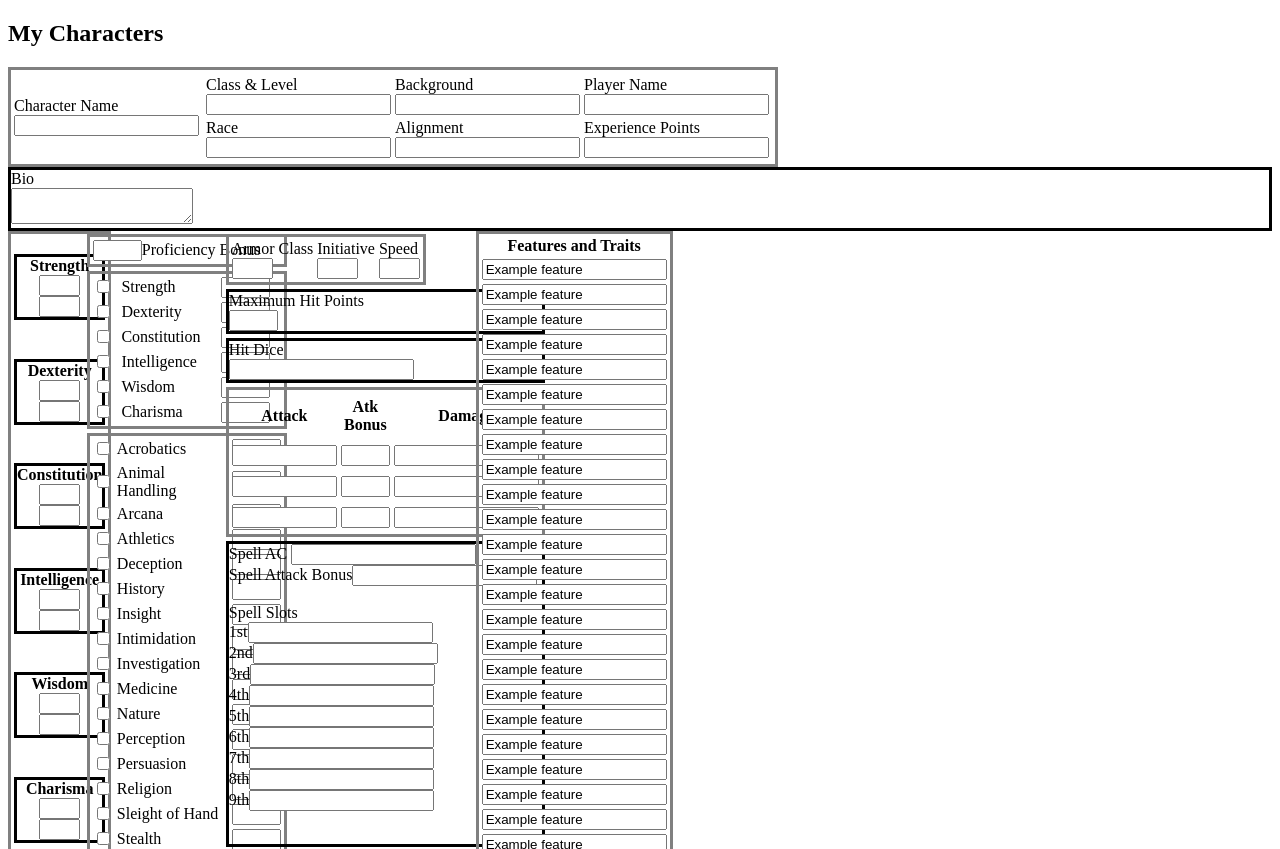
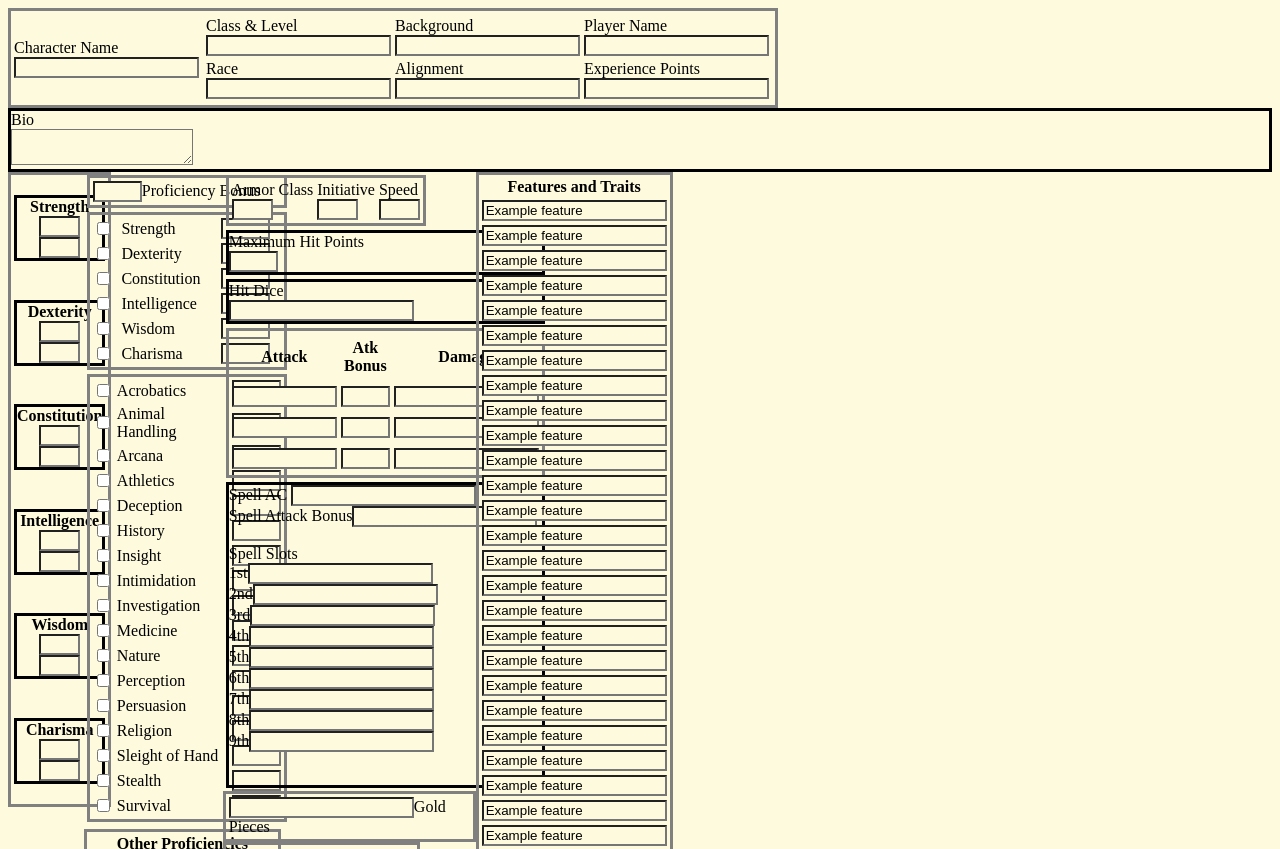
Before and after one commit to blukatdevelopment/dndutils, a Flask app: template web/templates/view_character.html in a window 1280 px wide. Shown: the top 849 px of the page. Run offline with Flask 2, Linux system fonts and the light colour scheme; the template is opened without the code that fills it, so the values that code supplies are empty.

Commit message:
Prettied up the site a bibit.

```diff
--- a/web/router.py
+++ b/web/router.py
@@ -118,8 +118,8 @@ def roster():
 
 @app.route('/vault', methods=['GET'])
 def vault():
-  return "Vault"
+  return "Vault Not Implemented yet"
 
 @app.route('/downtime', methods=['GET'])
 def downtime():
-  return "Downtime"
+  return "Downtime Not Implemented yet"
--- a/web/static/view_character.js
+++ b/web/static/view_character.js
@@ -49,7 +49,7 @@ function viewCharacter(id){
         table.append($(`<tr><th>${header}</th></tr>`));
 
 
-        let vals = ['one','two','three','four','five','six','seven'];
+        let vals = character[field] || [];
 
 
         vals.forEach(function(val){
--- a/web/templates/index.html
+++ b/web/templates/index.html
@@ -1,3 +1,9 @@
+<head>
+  <style>
+          body { background-color: #3399ff; }
+  </style>
+</head>
+
 <h2>Blukat's magical website</h2>
 <p>Welcome, {{ username }}!</p><br>
 <a href="my_characters">Characters</a><br>
--- a/web/templates/view_character.html
+++ b/web/templates/view_character.html
@@ -2,8 +2,13 @@
 <!DOCTYPE html>
 <script src="{{url_for('static', filename='jquery-3.5.1.min.js')}}"></script>
 <script src="{{url_for('static', filename='view_character.js')}}"></script>
-
-<h2>My Characters</h2>
+<head>
+  <style>
+          body { background-color: #fdfadd; }
+          input { background-color: #fdfadd; }
+          textarea { background-color: #fdfadd; }
+  </style>
+</head>
 {% for character_data in characters %}
   <p class="character_data" hidden>{{ character_data }} <hidden>
 {% endfor %}
```
Also changed, not shown: web/templates/my_characters.html (+14 -0 lines).
